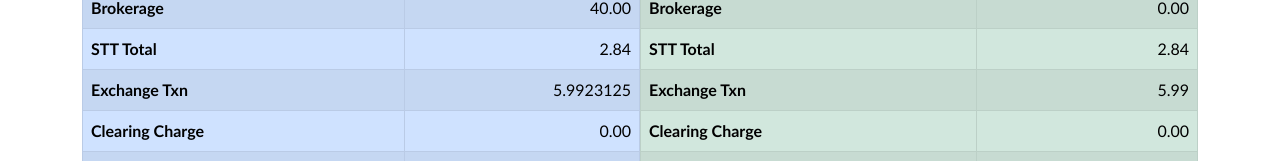
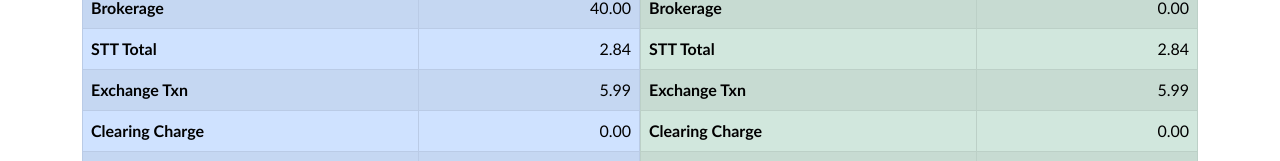
Before and after one commit to rohangaikwad/options-value-brokerage, a React (Create React App) app in the folder react-app/: page / in a window 1280 px wide. Both pictures are taken after a click on the element "CHARGES". Shown: the part 333-494 px from the top of the page. Built offline with nearby package versions, Linux system fonts and the light colour scheme.

Commit message:
round exchange and pl in fo.js

```diff
--- a/react-app/src/Components/BrokerageCalculator/FO.js
+++ b/react-app/src/Components/BrokerageCalculator/FO.js
@@ -48,7 +48,7 @@ export default class FO extends React.Component {
         this.setState({
             turnover: turnover,
             stt: stt.toFixed(2),
-            exchange: exchange,
+            exchange: exchange.toFixed(2),
             gst: gst.toFixed(2),
             sebi: sebi.toFixed(2),
             stampduty: stampduty.toFixed(2),
@@ -101,7 +101,7 @@ export default class FO extends React.Component {
                     </tr>
                     <tr className="hide">
                         <th>Profit</th>
-                        <td>{(this.props.sell - this.props.buy) * this.props.qty}</td>
+                        <td>{this.state.pl.toFixed(2)}</td>
                     </tr>
                     <tr>
                         <th>Charges</th>
```
